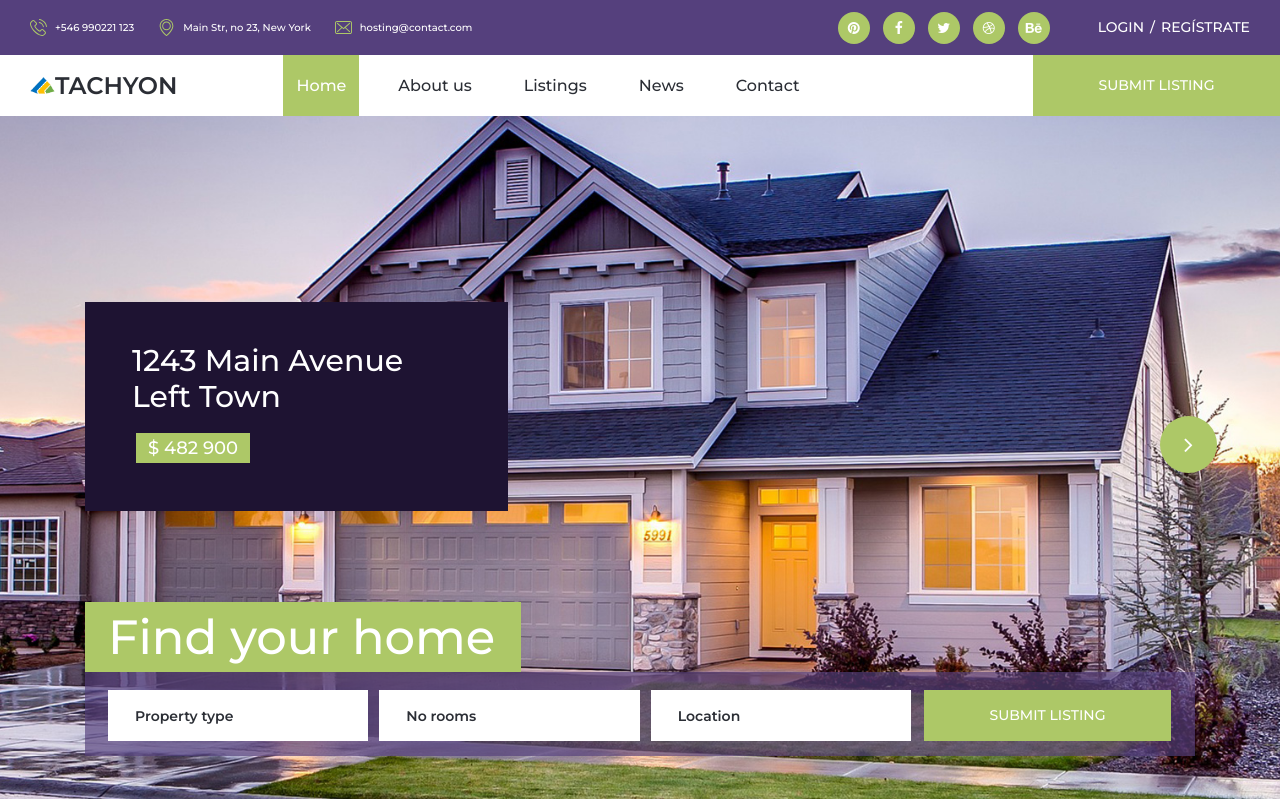
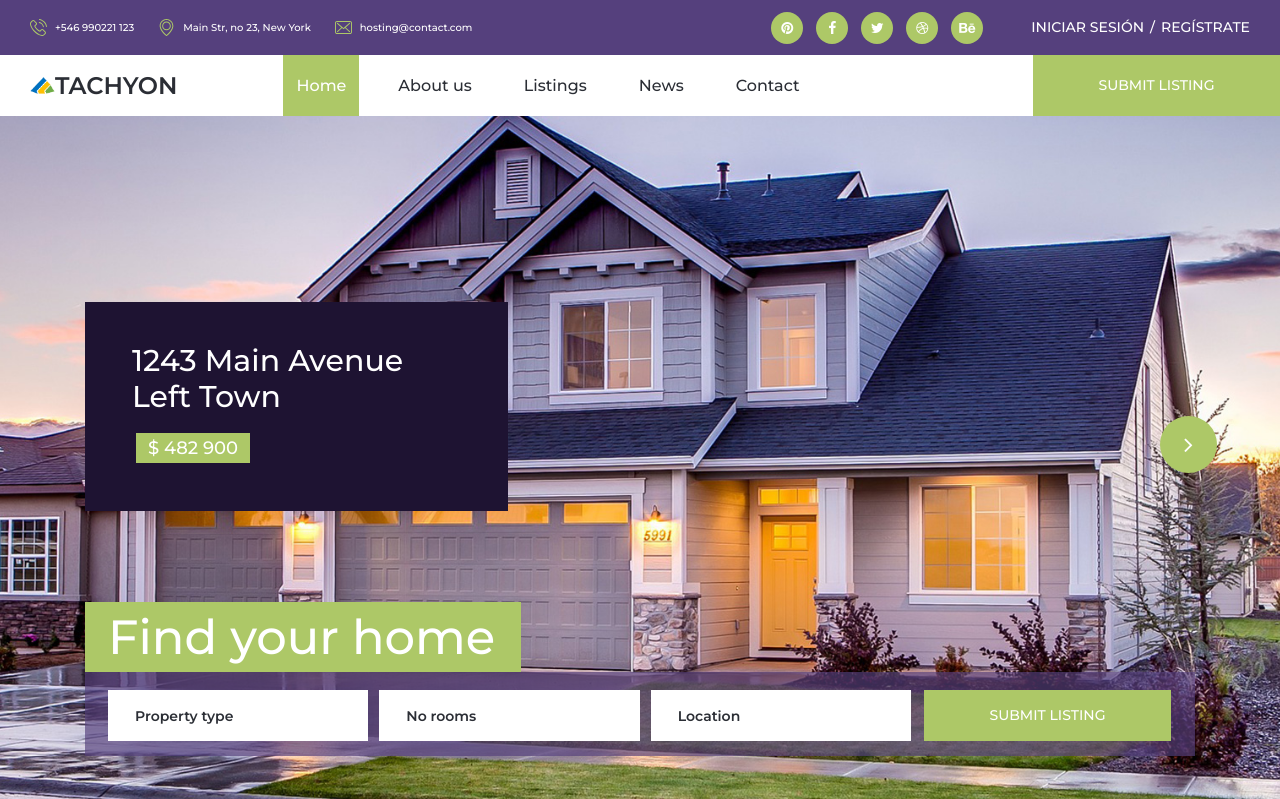
Before and after one commit to Tachyon-BR/TachyonBR, a Django app: template tachyon/root/templates/tachyon/homepage.html in a window 1280 px wide. Shown: the top 799 px of the page. Run offline with Django 3.2, Linux system fonts and the light colour scheme; the template is opened without the code that fills it, so the values that code supplies are empty; some libraries are stand-ins or nearby versions.

Commit message:
Terminar euro-tunel

```diff
--- a/tachyon/root/templates/root/header_bar.html
+++ b/tachyon/root/templates/root/header_bar.html
@@ -33,7 +33,11 @@
         </div>
         <div class="log_reg d-flex flex-row align-items-center justify-content-start">
             <ul class="d-flex flex-row align-items-start justify-content-start">
-                <li><a href="#">Login</a></li>
+              {% if request.user.is_authenticated %}
+                <li><a href="/usuarios/logout">Cerrar Sesión</a></li>
+              {% else %}
+                <li><a href="/usuarios/login">Iniciar Sesión</a></li>
+              {% endif %}
                 <li><a href="/usuarios/create">Regístrate</a></li>
             </ul>
         </div>
```
